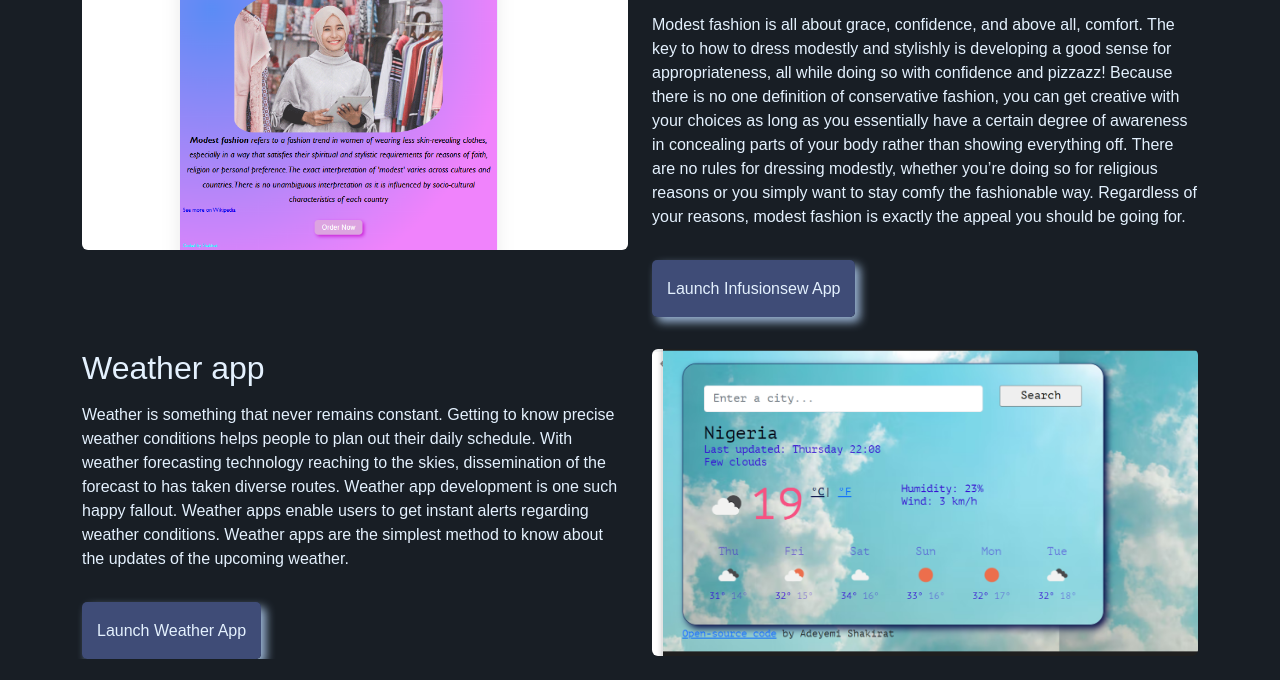
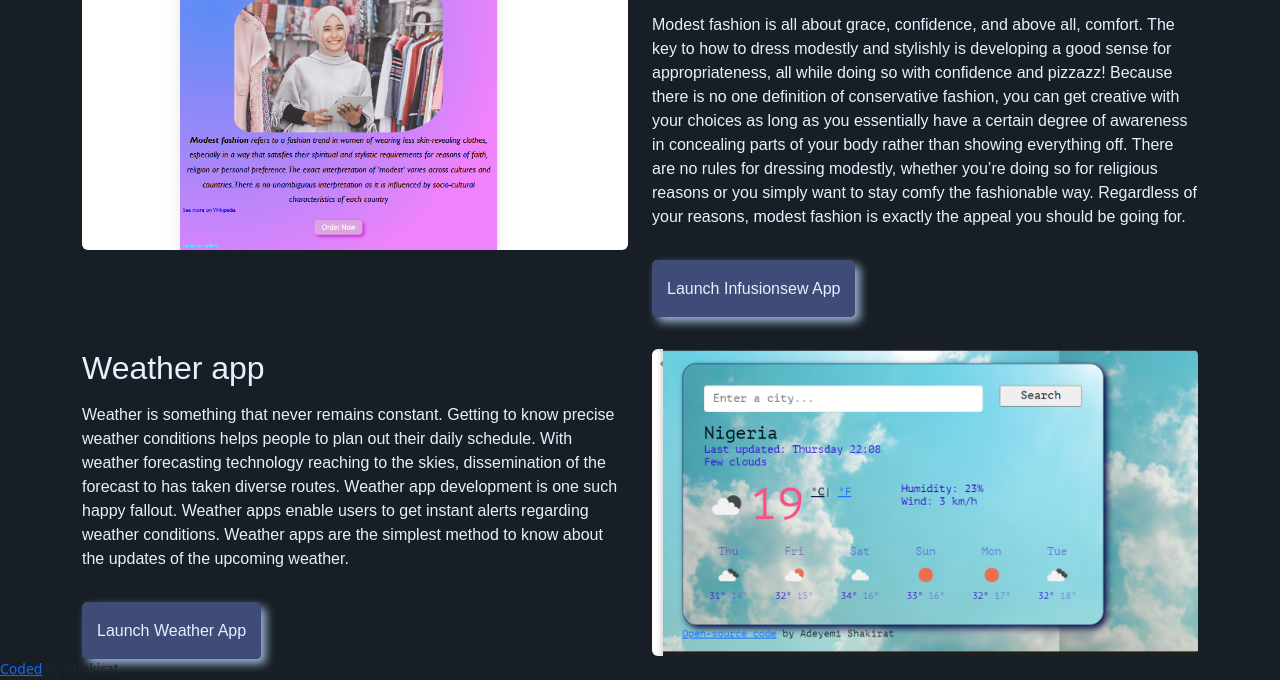
Before and after one commit to shakiratkemi/Portfolio-project, a plain HTML site: page index.html in a window 1280 px wide. Shown: the part 678-1358 px from the top of the page. Before the commit the page ends 1337 px from the top, so only its background shows below. Drawn offline with nearby package versions, Linux system fonts and the light colour scheme; a web font is replaced by a local one.

Commit message:
created contact.html

```diff
--- a/index.html
+++ b/index.html
@@ -130,5 +130,9 @@
         </div>
       </div>
     </div>
+    <small class="mt-5">
+      <a href="https://github.com/shakiratkemi/Portfolio-project" target="_blank">Coded</a>
+       by Shakirat
+    </small>
   </body>
 </html>
```
Also changed, not shown: contact.html (added).
